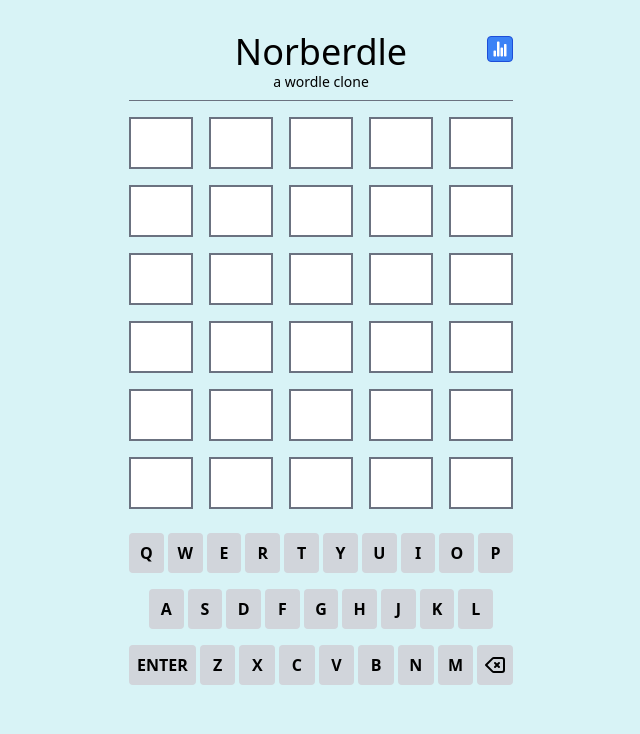
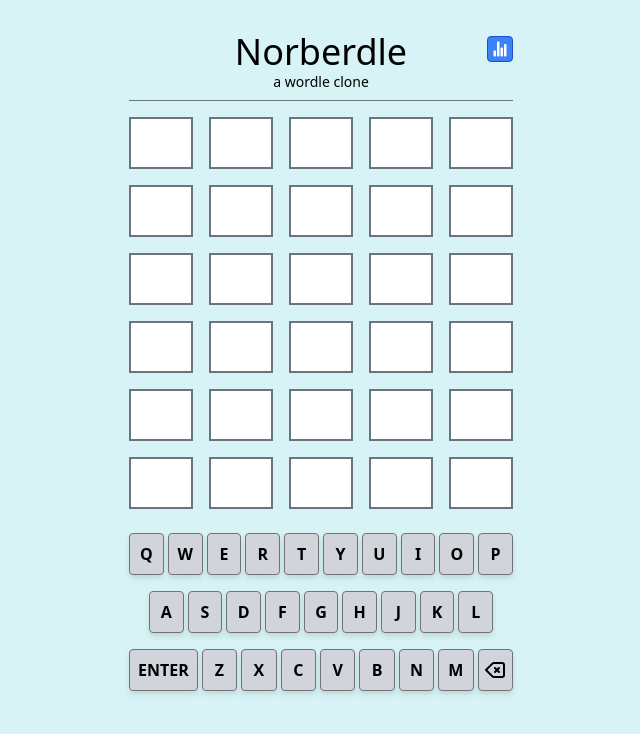
Before and after one commit to joeyhusky/thug-wordle, a React (Vite) app: page / in a window 1280 px wide. Shown: the top 734 px of the page, without its empty margins (319-959 px from the left). Built offline with nearby package versions, Linux system fonts and the light colour scheme.

Commit message:
update keyboard styling

```diff
--- a/src/components/Keyboard.tsx
+++ b/src/components/Keyboard.tsx
@@ -25,7 +25,7 @@
         >
           {keyboardRow.map((letter, idx) => {
             let styles =
-              "transition ease-in-out hover:scale-110 rounded font-bold uppercase flex-1 py-2 antialiased ";
+              "transition ease-in-out hover:scale-110 rounded border border-neutral-500 font-bold uppercase flex-1 py-2 antialiased drop-shadow-md ";
             let keypressCallback = () => keyPressed(letter);
             if (letter === "Backspace")
               keypressCallback = () => backspacePressed();
```
